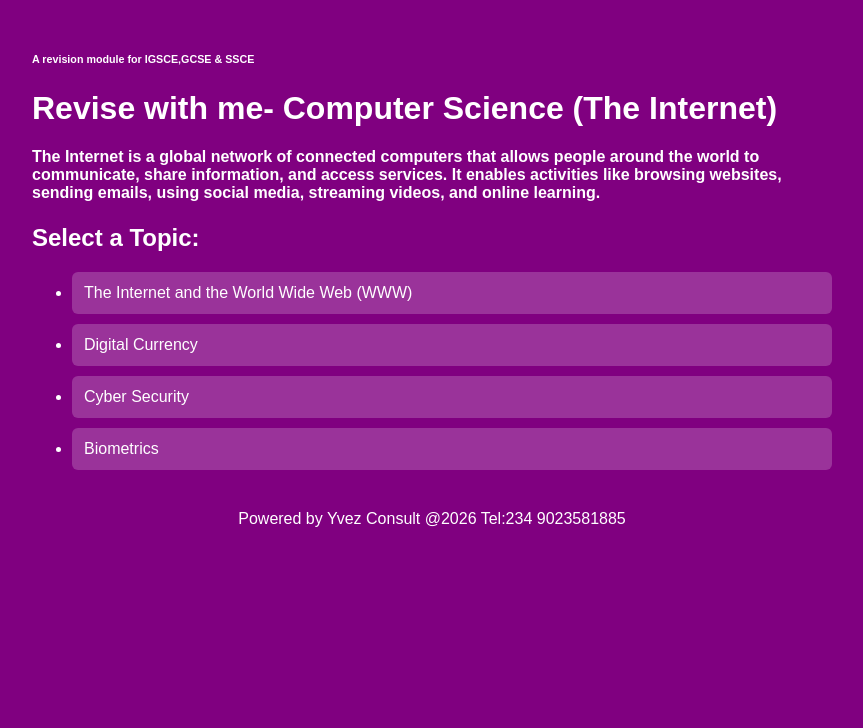
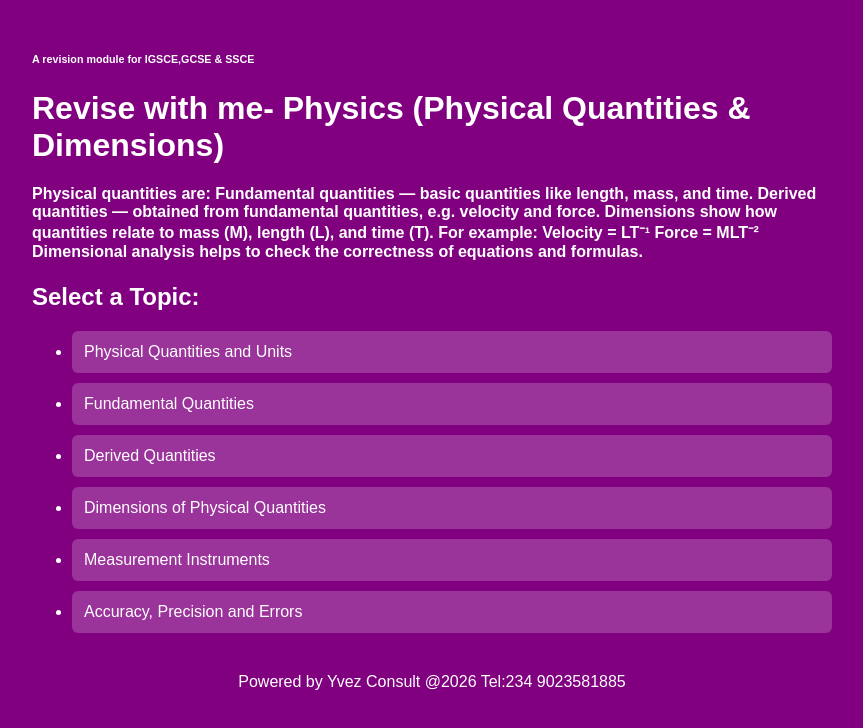
Before and after one commit to yvonneez/chemistry-elect, a React (Vite) app: page / in a window 1280 px wide. Shown: the top 728 px of the page, without its empty margins (208-1071 px from the left). Built offline with nearby package versions, Linux system fonts and the light colour scheme.

Commit message:
Physical

```diff
--- a/src/components/TopicList.jsx
+++ b/src/components/TopicList.jsx
@@ -3,8 +3,18 @@ export default function TopicList({ topics, onStart }) {
     <div>
 
       <h6>A revision module for IGSCE,GCSE & SSCE</h6>
-      <h1>Revise with me- Computer Science (The Internet)</h1>
-      <h4>The Internet is a global network of connected computers that allows people around the world to communicate, share information, and access services. It enables activities like browsing websites, sending emails, using social media, streaming videos, and online learning.</h4>
+      <h1>Revise with me- Physics (Physical Quantities & Dimensions)</h1>
+      <h4>Physical quantities are:
+
+Fundamental quantities — basic quantities like length, mass, and time.
+Derived quantities — obtained from fundamental quantities, e.g. velocity and force.
+
+Dimensions show how quantities relate to mass (M), length (L), and time (T). For example:
+
+Velocity = LT⁻¹
+Force = MLT⁻²
+
+Dimensional analysis helps to check the correctness of equations and formulas.</h4>
       <h2>Select a Topic:</h2>
       <ul className="topic-list">
         {topics.map((topic,i)=>(
--- a/src/data.js
+++ b/src/data.js
@@ -1,233 +1,79 @@
 const topics = [
   {
-    title: "The Internet and the World Wide Web (WWW)",
+    title: "Physical Quantities and Units",
     summary:
-      "The Internet is a global network of interconnected computer networks that allows devices around the world to communicate. It is the infrastructure that connects millions of computers globally. The World Wide Web (WWW) is a service that operates on the Internet. It consists of websites and web pages accessed using web browsers such as Chrome or Firefox. The Internet supports many services including email, file transfer, online gaming, and video conferencing, while the WWW specifically refers to information accessed through websites using HTTP or HTTPS protocols. In summary, the Internet is the network, while the WWW is one of its services.",
+      "Physical quantities are measurable properties in physics. They are divided into fundamental quantities and derived quantities. Units are standard measurements used to express these quantities. The SI system is the internationally accepted system of units.",
     questions: [
-      {
-        question: "The Internet is best described as?",
-        options: [
-          "A search engine",
-          "A global network of interconnected networks",
-          "A single computer",
-          "An operating system"
-        ],
-        answer: 1
-      },
-      {
-        question: "The World Wide Web (WWW) is?",
-        options: [
-          "The same as the Internet",
-          "A collection of web pages accessed via the Internet",
-          "A type of hardware",
-          "A database"
-        ],
-        answer: 1
-      },
-      {
-        question: "Which protocol is mainly used for accessing websites?",
-        options: [
-          "SMTP",
-          "FTP",
-          "HTTP/HTTPS",
-          "USB"
-        ],
-        answer: 2
-      },
-      {
-        question: "Which of the following is an Internet service?",
-        options: [
-          "Email",
-          "Keyboard",
-          "Monitor",
-          "Printer cable"
-        ],
-        answer: 0
-      },
-      {
-        question: "A web browser is used to?",
-        options: [
-          "Design hardware",
-          "Access and view websites",
-          "Repair networks",
-          "Install cables"
-        ],
-        answer: 1
-      }
+      { question: "Which of the following is a physical quantity?", options: ["Beauty", "Mass", "Happiness"], answer: 1 },
+      { question: "The SI unit of length is?", options: ["Kilogram", "Meter", "Second"], answer: 1 },
+      { question: "Which is a derived quantity?", options: ["Time", "Temperature", "Velocity"], answer: 2 },
+      { question: "The SI unit of mass is?", options: ["Gram", "Kilogram", "Newton"], answer: 1 },
+      { question: "Which instrument is used to measure time?", options: ["Thermometer", "Stopwatch", "Meter rule"], answer: 1 }
     ]
   },
 
   {
-    title: " Digital Currency",
+    title: "Fundamental Quantities",
     summary:
-      "Digital currency is money that exists only in electronic form. It is used for online transactions and does not have a physical form like coins or paper money. Examples include cryptocurrencies such as Bitcoin and Ethereum, as well as central bank digital currencies (CBDCs). Digital currencies use encryption and blockchain technology to secure transactions and prevent fraud. They enable fast, secure, and borderless transactions over the Internet.",
+      "Fundamental quantities are basic physical quantities that cannot be derived from others. They include length, mass, time, electric current, temperature, amount of substance, and luminous intensity.",
     questions: [
-      {
-        question: "Digital currency exists in?",
-        options: [
-          "Paper form",
-          "Coin form",
-          "Electronic form only",
-          "Metal form"
-        ],
-        answer: 2
-      },
-      {
-        question: "An example of digital currency is?",
-        options: [
-          "Cheque",
-          "Bitcoin",
-          "Gold",
-          "Dollar note"
-        ],
-        answer: 1
-      },
-      {
-        question: "Digital currencies use ______ to secure transactions.",
-        options: [
-          "Ink",
-          "Encryption",
-          "Rubber stamps",
-          "Paper records"
-        ],
-        answer: 1
-      },
-      {
-        question: "Blockchain technology is mainly associated with?",
-        options: [
-          "Printers",
-          "Cryptocurrencies",
-          "Hard disks",
-          "Keyboards"
-        ],
-        answer: 1
-      },
-      {
-        question: "One advantage of digital currency is?",
-        options: [
-          "Slow transactions",
-          "Borderless payments",
-          "Physical storage",
-          "Manual processing"
-        ],
-        answer: 1
-      }
+      { question: "Which of these is a fundamental quantity?", options: ["Force", "Density", "Mass"], answer: 2 },
+      { question: "The SI unit of temperature is?", options: ["Kelvin", "Celsius", "Fahrenheit"], answer: 0 },
+      { question: "Electric current is measured in?", options: ["Ampere", "Volt", "Ohm"], answer: 0 },
+      { question: "Which quantity is measured in mole?", options: ["Length", "Amount of substance", "Mass"], answer: 1 },
+      { question: "Luminous intensity is measured in?", options: ["Candela", "Newton", "Joule"], answer: 0 }
     ]
   },
 
   {
-    title: " Cyber Security",
+    title: "Derived Quantities",
     summary:
-      "Cyber security refers to the protection of computer systems, networks, and data from digital attacks, theft, or damage. It involves practices such as using strong passwords, installing antivirus software, encryption, firewalls, and multi-factor authentication. Cyber threats include hacking, phishing, malware, ransomware, and identity theft. Good cyber security practices help individuals and organizations protect sensitive information.",
+      "Derived quantities are obtained from combinations of fundamental quantities. Examples include velocity, force, density, pressure, and energy. Their units are derived from SI base units.",
     questions: [
-      {
-        question: "Cyber security is concerned with protecting?",
-        options: [
-          "Only hardware",
-          "Computer systems and data",
-          "Buildings",
-          "Furniture"
-        ],
-        answer: 1
-      },
-      {
-        question: "Phishing is?",
-        options: [
-          "A fishing activity",
-          "A type of cyber attack to steal information",
-          "A programming language",
-          "A hardware device"
-        ],
-        answer: 1
-      },
-      {
-        question: "Which of the following improves security?",
-        options: [
-          "Weak passwords",
-          "Sharing passwords",
-          "Two-factor authentication",
-          "Ignoring updates"
-        ],
-        answer: 2
-      },
-      {
-        question: "Malware is?",
-        options: [
-          "Safe software",
-          "Malicious software",
-          "A printer",
-          "A firewall"
-        ],
-        answer: 1
-      },
-      {
-        question: "A firewall is used to?",
-        options: [
-          "Stop fire outbreaks",
-          "Protect networks from unauthorized access",
-          "Print documents",
-          "Store files"
-        ],
-        answer: 1
-      }
+      { question: "Velocity is derived from?", options: ["Length and time", "Mass and time", "Current and temperature"], answer: 0 },
+      { question: "The SI unit of force is?", options: ["Joule", "Newton", "Pascal"], answer: 1 },
+      { question: "Density is defined as?", options: ["Mass × volume", "Mass ÷ volume", "Volume ÷ mass"], answer: 1 },
+      { question: "Pressure is measured in?", options: ["Newton", "Pascal", "Watt"], answer: 1 },
+      { question: "Energy is measured in?", options: ["Joule", "Ampere", "Meter"], answer: 0 }
     ]
   },
 
   {
-    title: " Biometrics",
+    title: "Dimensions of Physical Quantities",
     summary:
-      "Biometrics refers to the use of unique physical or behavioral characteristics to identify individuals. Examples include fingerprints, facial recognition, iris scans, voice recognition, and DNA. Biometric systems are commonly used for security purposes such as unlocking smartphones, accessing secure facilities, and verifying identities. Biometrics improves security because these characteristics are unique to each individual and difficult to duplicate.",
+      "Dimensions show how physical quantities relate to fundamental quantities such as mass, length, and time. Dimensional formulas are used to check equations and derive relationships between physical quantities.",
     questions: [
-      {
-        question: "Biometrics is based on?",
-        options: [
-          "Passwords only",
-          "Unique physical or behavioral characteristics",
-          "Usernames",
-          "PIN codes only"
-        ],
-        answer: 1
-      },
-      {
-        question: "Which of the following is a biometric method?",
-        options: [
-          "Fingerprint scanning",
-          "Password",
-          "Username",
-          "ID card"
-        ],
-        answer: 0
-      },
-      {
-        question: "Facial recognition is used for?",
-        options: [
-          "Decoration",
-          "Security and identification",
-          "Printing",
-          "Gaming"
-        ],
-        answer: 1
-      },
-      {
-        question: "An advantage of biometrics is?",
-        options: [
-          "Easy to forget",
-          "Unique to individuals",
-          "Shared easily",
-          "Requires paper"
-        ],
-        answer: 1
-      },
-      {
-        question: "Voice recognition is an example of?",
-        options: [
-          "Physical biometric",
-          "Behavioral biometric",
-          "Hardware",
-          "Software update"
-        ],
-        answer: 1
-      }
+      { question: "The dimension of velocity is?", options: ["LT⁻¹", "MLT⁻²", "L²T⁻¹"], answer: 0 },
+      { question: "Force has the dimension?", options: ["MLT⁻²", "ML²T⁻²", "LT⁻¹"], answer: 0 },
+      { question: "The dimension of density is?", options: ["ML⁻³", "ML³", "M⁻¹L³"], answer: 0 },
+      { question: "Pressure has the dimension?", options: ["ML⁻¹T⁻²", "MLT⁻²", "ML²T⁻²"], answer: 0 },
+      { question: "Dimensional analysis is used to?", options: ["Measure temperature", "Check correctness of equations", "Measure pressure"], answer: 1 }
+    ]
+  },
+
+  {
+    title: "Measurement Instruments",
+    summary:
+      "Different instruments are used to measure physical quantities accurately. Examples include meter rule, vernier calipers, micrometer screw gauge, stopwatch, thermometer, and balance.",
+    questions: [
+      { question: "Which instrument measures length accurately?", options: ["Thermometer", "Meter rule", "Balance"], answer: 1 },
+      { question: "Vernier calipers are used to measure?", options: ["Temperature", "Small lengths", "Time"], answer: 1 },
+      { question: "Which instrument measures mass?", options: ["Balance", "Stopwatch", "Ammeter"], answer: 0 },
+      { question: "Temperature is measured using?", options: ["Thermometer", "Barometer", "Voltmeter"], answer: 0 },
+      { question: "Micrometer screw gauge measures?", options: ["Very small thickness", "Current", "Pressure"], answer: 0 }
+    ]
+  },
+
+  {
+    title: "Accuracy, Precision and Errors",
+    summary:
+      "Accuracy refers to how close a measurement is to the true value, while precision refers to consistency in repeated measurements. Errors may occur due to faulty instruments, wrong readings, or human mistakes.",
+    questions: [
+      { question: "Accuracy means?", options: ["Consistency", "Closeness to true value", "Random reading"], answer: 1 },
+      { question: "Precision refers to?", options: ["Correct unit", "Repeated consistency", "Large error"], answer: 1 },
+      { question: "An example of instrumental error is?", options: ["Parallax error", "Faulty thermometer", "Wrong calculation"], answer: 1 },
+      { question: "Parallax error occurs when?", options: ["Reading at wrong angle", "Instrument is broken", "Object is hot"], answer: 0 },
+      { question: "Repeated measurements help to?", options: ["Increase error", "Improve reliability", "Reduce units"], answer: 1 }
     ]
   }
 ];
```
